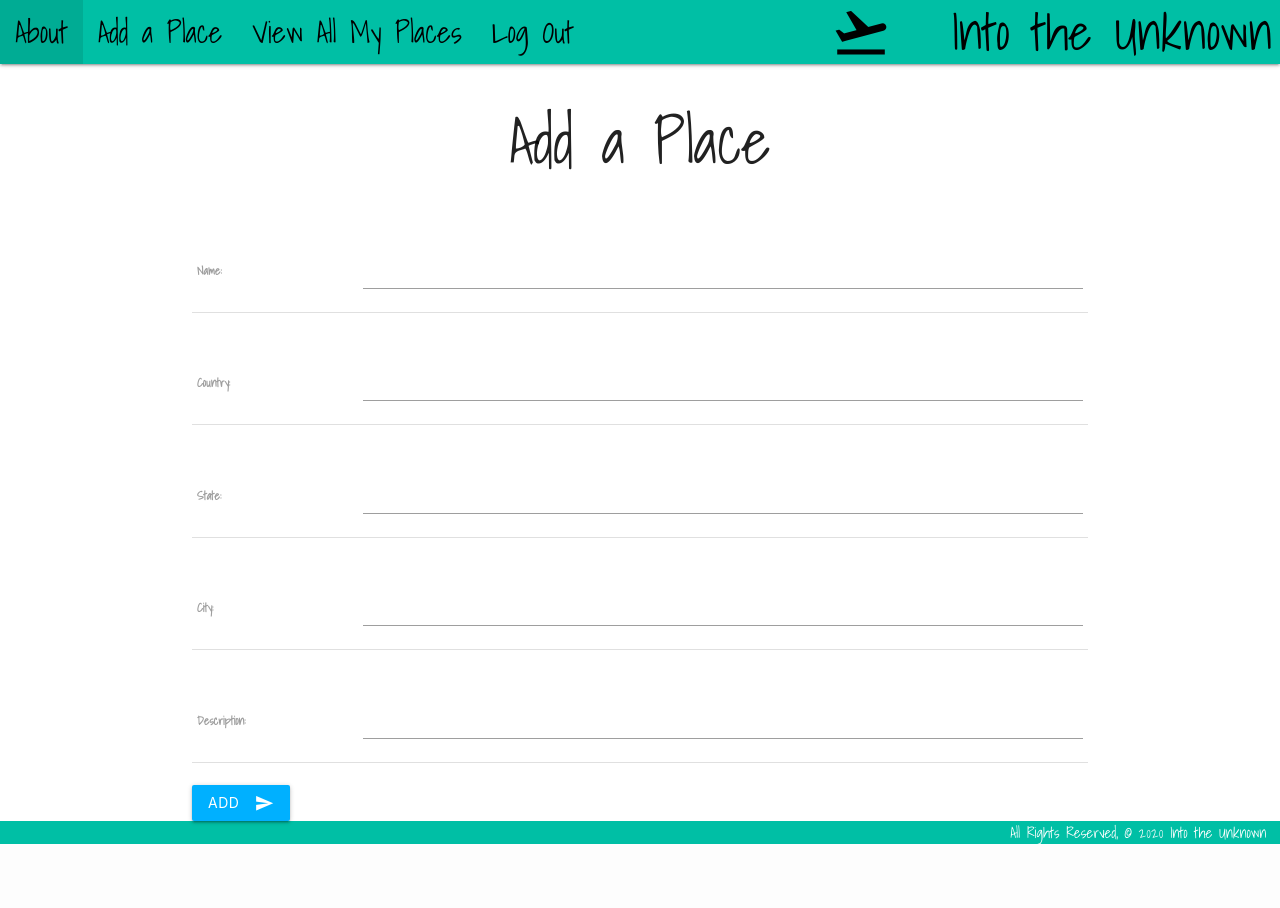
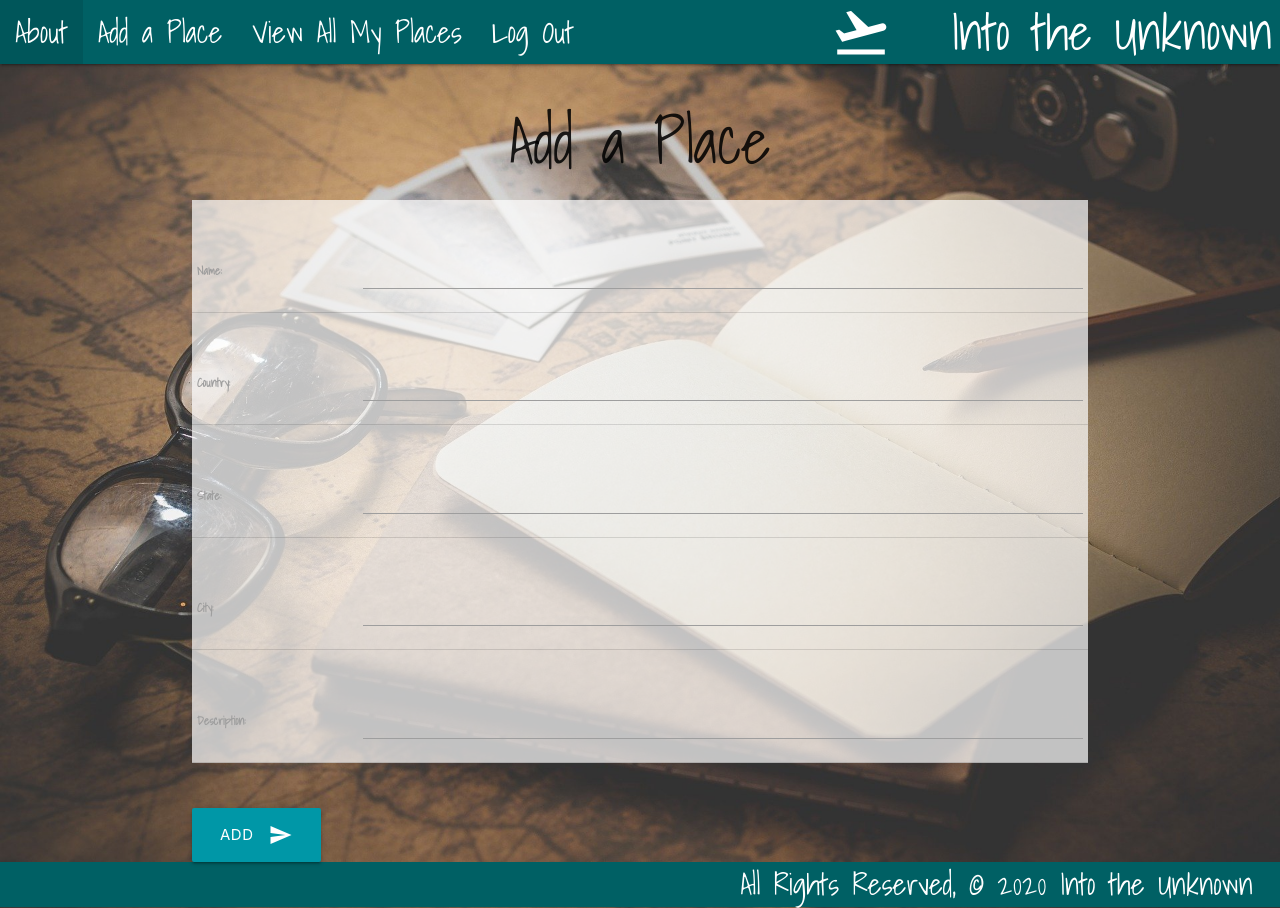
Before and after one commit to skylarw19/into-the-unknown, a Django app: page /places/create/ in a window 1280 px wide. Before the commit the page ends 844 px from the top, so only its background shows below. Run offline with Django 3.2, Linux system fonts and the light colour scheme; the visitor is signed in with stand-in values (Sample User, id 1).

Commit message:
even more CSS

```diff
--- a/main_app/static/css/style.css
+++ b/main_app/static/css/style.css
@@ -1,4 +1,7 @@
-
+.backgroundimage{
+  background-image: url("../css/backgrounds/old-1130743_1920.jpg");
+  background-size: cover;
+}
 
 body {
     display: flex;
@@ -15,3 +18,20 @@ body {
     padding-top: 0;
     text-align: right;
   }
+
+#commentform {
+    color: black;
+    background-color: rgba(255,255,255,0.7);
+  }
+
+.input-field label {
+  color: black;
+}
+
+#addplace{
+  background-color: rgba(255,255,255,0.7);
+}
+
+#loginform{
+  background-color: rgba(255,255,255,0.7);
+}
--- a/main_app/templates/base.html
+++ b/main_app/templates/base.html
@@ -13,22 +13,22 @@
     <link href="https://fonts.googleapis.com/icon?family=Material+Icons" rel="stylesheet">
     <script src="https://cdnjs.cloudflare.com/ajax/libs/materialize/1.0.0/js/materialize.min.js"></script>
 </head>
-<body style="font-family: 'Shadows Into Light', cursive;">
+<body class="backgroundimage" style="font-family: 'Shadows Into Light', cursive;">
     <header class="navbar-fixed">
         <nav>
-            <div class="nav-wrapper #1de9b6 teal accent-4">
+            <div class="nav-wrapper #006064 cyan darken-4">
                 <ul>
-                    <li><a style="font-size: 50px; color: black" href="/" class="brand-logo right">&nbsp;&nbsp;Into the Unknown<i style="font-size: 60px; color: black" class="material-icons">flight_takeoff</i></a></li>
+                    <li><a style="font-size: 50px; color: white" href="/" class="brand-logo right">&nbsp;&nbsp;Into the Unknown<i style="font-size: 60px; color: white" class="material-icons">flight_takeoff</i></a></li>
                 </ul>
                 <ul id="nav-mobile" class="left hide-on-med-and-down">
-                    <li><a style="font-size: 30px; color: black" href="{% url 'about' %}">About</a></li>
+                    <li><a style="font-size: 30px; color: white" href="{% url 'about' %}">About</a></li>
                     {% if user.is_authenticated %}
-                      <li><a style="font-size: 30px; color: black" href="{% url 'places_create' %}">Add a Place</a></li>
-                      <li><a style="font-size: 30px; color: black" href="{% url 'index' %}">View All My Places</a></li>
-                      <li><a style="font-size: 30px; color: black" href="{% url 'logout' %}">Log Out</a></li>
+                      <li><a style="font-size: 30px; color: white" href="{% url 'places_create' %}">Add a Place</a></li>
+                      <li><a style="font-size: 30px; color: white" href="{% url 'index' %}">View All My Places</a></li>
+                      <li><a style="font-size: 30px; color: white" href="{% url 'logout' %}">Log Out</a></li>
                     {% else %}
-                      <li><a style="font-size: 30px; color: black" href="{% url 'signup' %}">Sign Up</a></li>
-                      <li><a style="font-size: 30px; color: black" href="{% url 'login' %}">Log In</a></li>
+                      <li><a style="font-size: 30px; color: white" href="{% url 'signup' %}">Sign Up</a></li>
+                      <li><a style="font-size: 30px; color: white" href="{% url 'login' %}">Log In</a></li>
                     {% endif %}
                 </ul>
             </div>
@@ -38,8 +38,8 @@
         {% block content %}
         {% endblock %}
     </main>
-  	<footer class="page-footer #1de9b6 teal accent-4">
-       <div class="right">All Rights Reserved, &copy; 2020 Into the Unknown &nbsp;</div>
+  	<footer class="page-footer #006064 cyan darken-4">
+       <div style="font-size: 30px; color: white" class="right">All Rights Reserved, &copy; 2020 Into the Unknown &nbsp;</div>
     </footer>
 </body>
 </html>
--- a/main_app/templates/main_app/place_form.html
+++ b/main_app/templates/main_app/place_form.html
@@ -8,13 +8,13 @@
     <h1>Add a Place</h1>
   </center>
   {% endif %}
-  <form action="" method="post">
+  <form  action="" method="post">
     {% csrf_token %}
-    <table style="font-size: 50px">
+    <table id="addplace" style="font-size: 50px">
       {{ form.as_table }}
     </table>
-    <br>
-    <button class="btn waves-effect waves-light #00b0ff light-blue accent-3" type="submit" name="action">Add
+    <br><br>
+    <button class="btn btn-large waves-effect waves-light #0097A7 cyan darken-2" type="submit" name="action">Add
         <i class="material-icons right">send</i>
     </button>
   </form>
--- a/main_app/templates/registration/login.html
+++ b/main_app/templates/registration/login.html
@@ -3,10 +3,12 @@
 
 <h1>Log In</h1>
 
+<div id="loginform">
 <form method="post" action="{% url 'login' %}">
   {% csrf_token %}
   {{ form.as_p }}
-  <button class="btn waves-effect waves-light #00b0ff light-blue accent-3" type="submit" name="action">Login
+</div>
+  <button class="btn waves-effect waves-light  #0097A7 cyan darken-2" type="submit" name="action">Login
         <i class="material-icons left">dialpad</i>
   </button>
   <input type="hidden" name="next" value="{{ next }}">
--- a/main_app/templates/registration/signup.html
+++ b/main_app/templates/registration/signup.html
@@ -5,10 +5,12 @@
 
 {% if error_message %}<p class="red-text">{{ error_message }}</p>{% endif %}
 
+<div id="loginform">
 <form method="post" action="{% url 'signup' %}">
   {% csrf_token %}
   {{ form.as_p }}
-  <button class="btn waves-effect waves-light #00b0ff light-blue accent-3" type="submit" name="action">Signup
+</div>
+  <button class="btn waves-effect waves-light  #0097A7 cyan darken-2" type="submit" name="action">Signup
         <i class="material-icons left">create</i>
   </button>
 </form>
```
Also changed, not shown: main_app/templates/places/detail.html (+10 -6 lines), main_app/static/css/backgrounds/old-1130743_1920.jpg (added).
